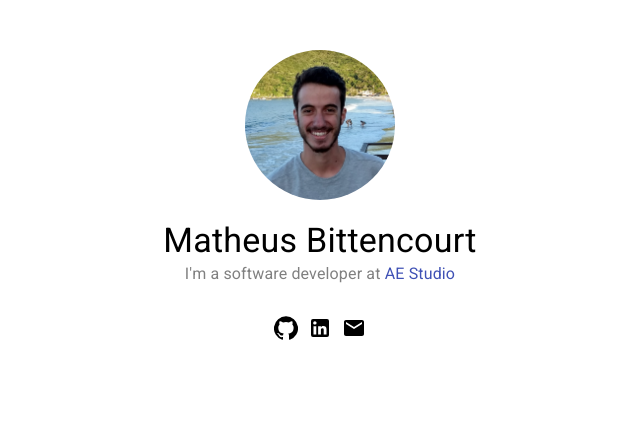
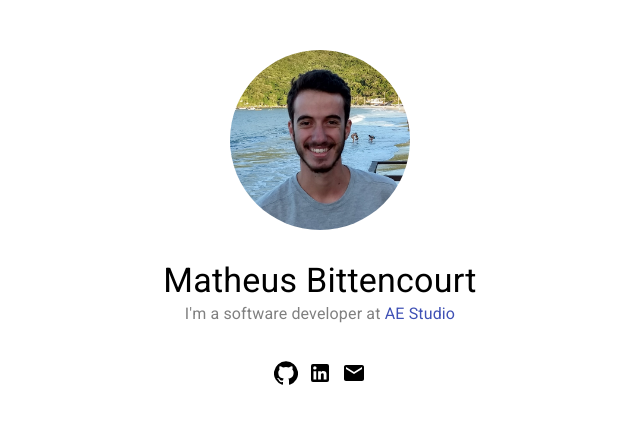
Before and after one commit to matheuspb/matheuspb.com, a Next.js app: page / in a window 1280 px wide. Shown: the top 424 px of the page, without its empty margins (320-960 px from the left). Built offline with nearby package versions, Linux system fonts and the light colour scheme.

Commit message:
use next.js image component

```diff
--- a/pages/index.tsx
+++ b/pages/index.tsx
@@ -8,6 +8,7 @@ import { makeStyles } from '@material-ui/core/styles'
 import GithubIcon from '@material-ui/icons/GitHub'
 import LinkedInIcon from '@material-ui/icons/LinkedIn'
 import MailIcon from '@material-ui/icons/Mail'
+import Image from 'next/image'
 
 const useStyles = makeStyles({
   container: {
@@ -17,12 +18,10 @@ const useStyles = makeStyles({
     marginTop: 50,
   },
   image: {
-    width: 150,
-    height: 150,
     borderRadius: '50%',
   },
   name: {
-    marginTop: 20,
+    marginTop: 30,
   },
   subtitle: {
     color: 'gray',
@@ -30,7 +29,7 @@ const useStyles = makeStyles({
   iconsContainer: {
     display: 'flex',
     flexDirection: 'row',
-    marginTop: 30,
+    marginTop: 35,
   },
   icon: {
     color: 'black',
@@ -57,7 +56,14 @@ const Home: React.FunctionComponent = () => {
 
   return (
     <Box className={styles.container}>
-      <img className={styles.image} src='/me.jpg' alt='me' />
+      <Image
+        className={styles.image}
+        src='/me.jpg'
+        alt='me'
+        width={180}
+        height={180}
+        priority
+      />
       <Typography className={styles.name} variant='h4'>
         Matheus Bittencourt
       </Typography>
```
